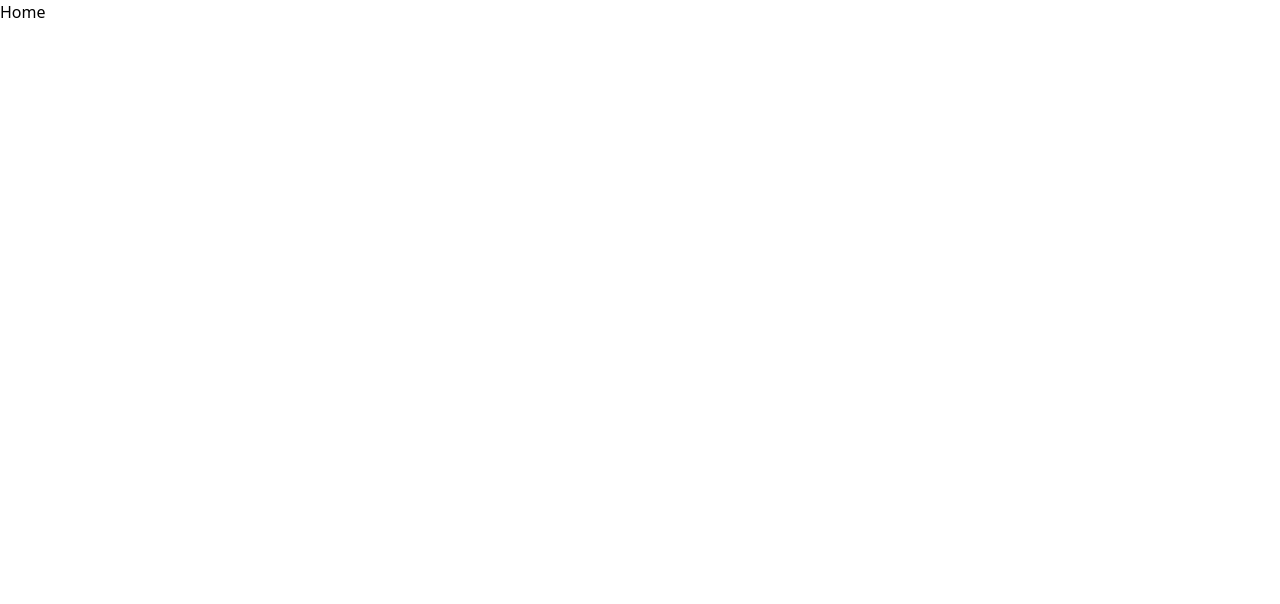
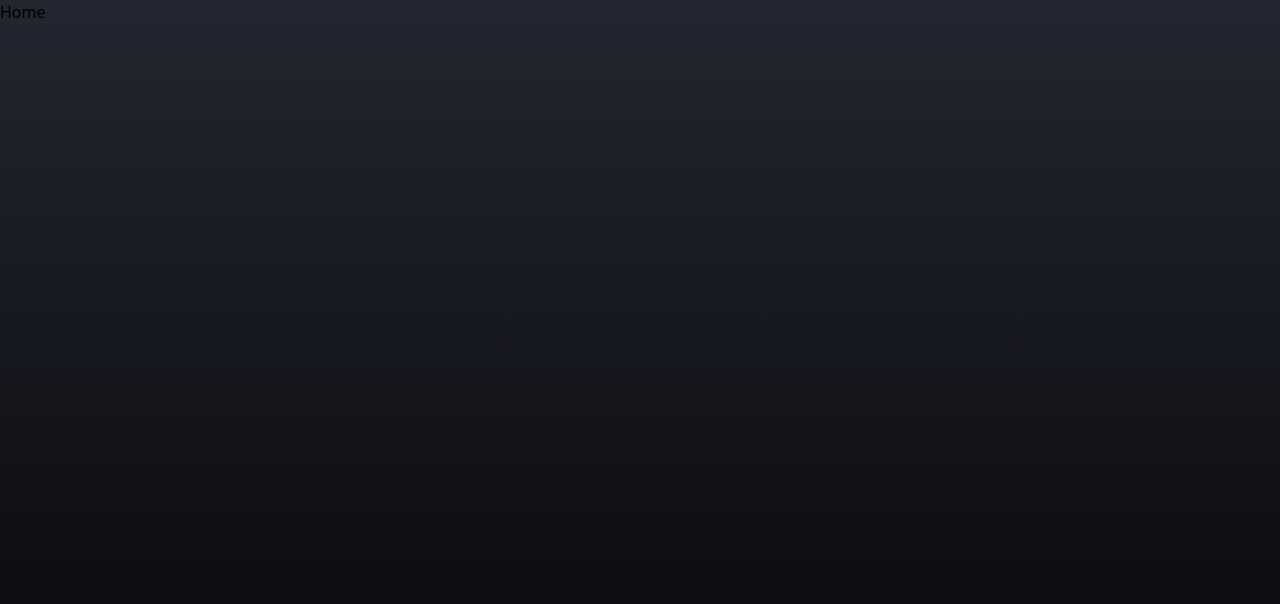
Before and after one commit to JuFML/devLinks, a React (Vite) app: page / in a window 1280 px wide. Shown: the top 604 px of the page. Built offline with nearby package versions, Linux system fonts and the light colour scheme.

Commit message:
style: add background color to all application pages

```diff
--- a/src/index.css
+++ b/src/index.css
@@ -1 +1,6 @@
 @import "tailwindcss";
+
+body {
+  min-height: 100vh;
+  background: linear-gradient(#232630, #050507);
+}
```
